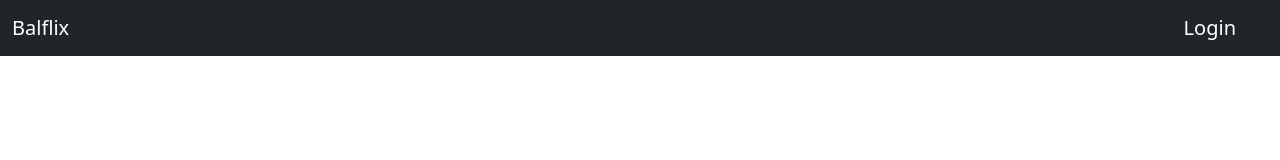
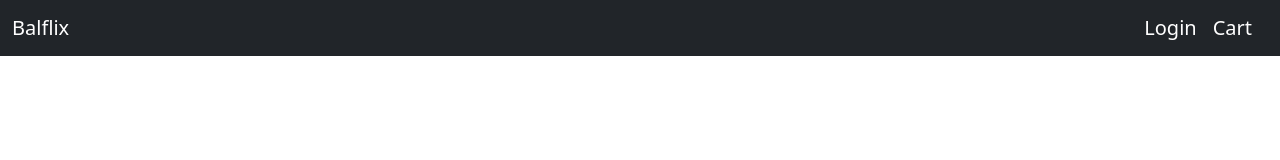
Before and after one commit to sethurambalaji/balflix, a React (Create React App) app: page / in a window 1280 px wide. Shown: the top 160 px of the page. Built offline with nearby package versions, Linux system fonts and the light colour scheme.

Commit message:
cart is mentioned instead of shopping cart

```diff
--- a/src/components/Navbar.jsx
+++ b/src/components/Navbar.jsx
@@ -11,8 +11,8 @@ const Navbar = () => {
                 <div className="d-inline-flex justify-content-end align-items-right">
                     <a className="navbar-brand" href="#">Login</a>
                     <a className="navbar-brand" href="#">
-                        {/* <a href="https://www.flaticon.com/free-icons/commerce-and-shopping" title="commerce and shopping icons">Commerce and shopping icons created by Fauzi Arts - Flaticon</a> */}
-                        <image src={shoppingCart} alt="Shopping Cart" style={{ width: '16px', height: '16px' }} className="img-fluid"/>
+                        {/* <image src={shoppingCart} alt="Shopping Cart" style={{ width: '16px', height: '16px' }} className="img-fluid"/> */}
+                    Cart
                     </a>
                 </div>
 
```
